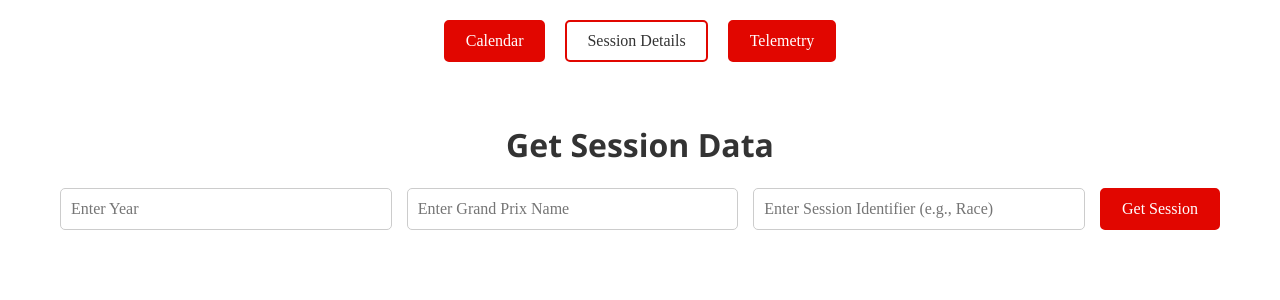
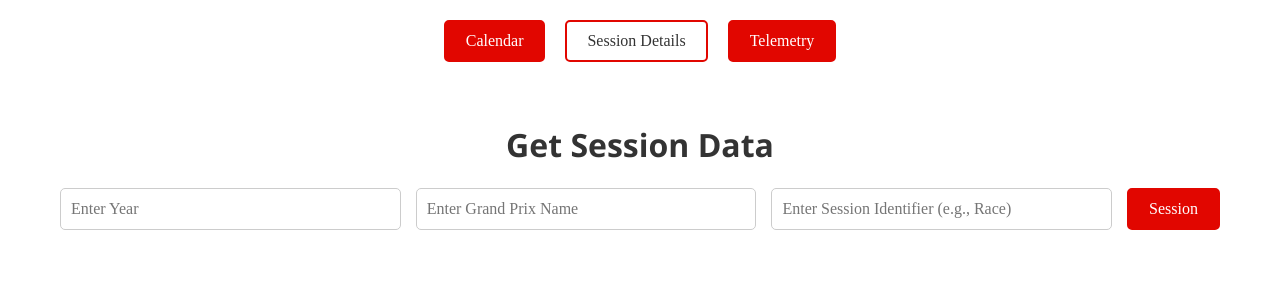
Before and after one commit to vighnesh-radhakrishnan/anemoi, a React (Create React App) app in the folder frontend/: page / in a window 1280 px wide. Both pictures are taken after a click on the element "Session Details". Shown: the top 300 px of the page. Built offline with nearby package versions, Linux system fonts and the light colour scheme.

Commit message:
minor heading correction

```diff
--- a/frontend/src/Components/Session.js
+++ b/frontend/src/Components/Session.js
@@ -89,7 +89,7 @@ const Session = () => {
           onChange={handleIdentifierChange}
           required
         />
-        <button type="submit">Get Session</button>
+        <button type="submit">Session</button>
       </FormWrapper>
 
       {loading && (
--- a/frontend/src/Components/Telemetry.js
+++ b/frontend/src/Components/Telemetry.js
@@ -60,7 +60,7 @@ const Telemetry = () => {
 
   return (
     <PageWrapper>
-      <h1>Get Telemetry Data</h1>
+      <h1>Telemetry</h1>
 
       <FormWrapper
         onSubmit={handleSubmit}
```
